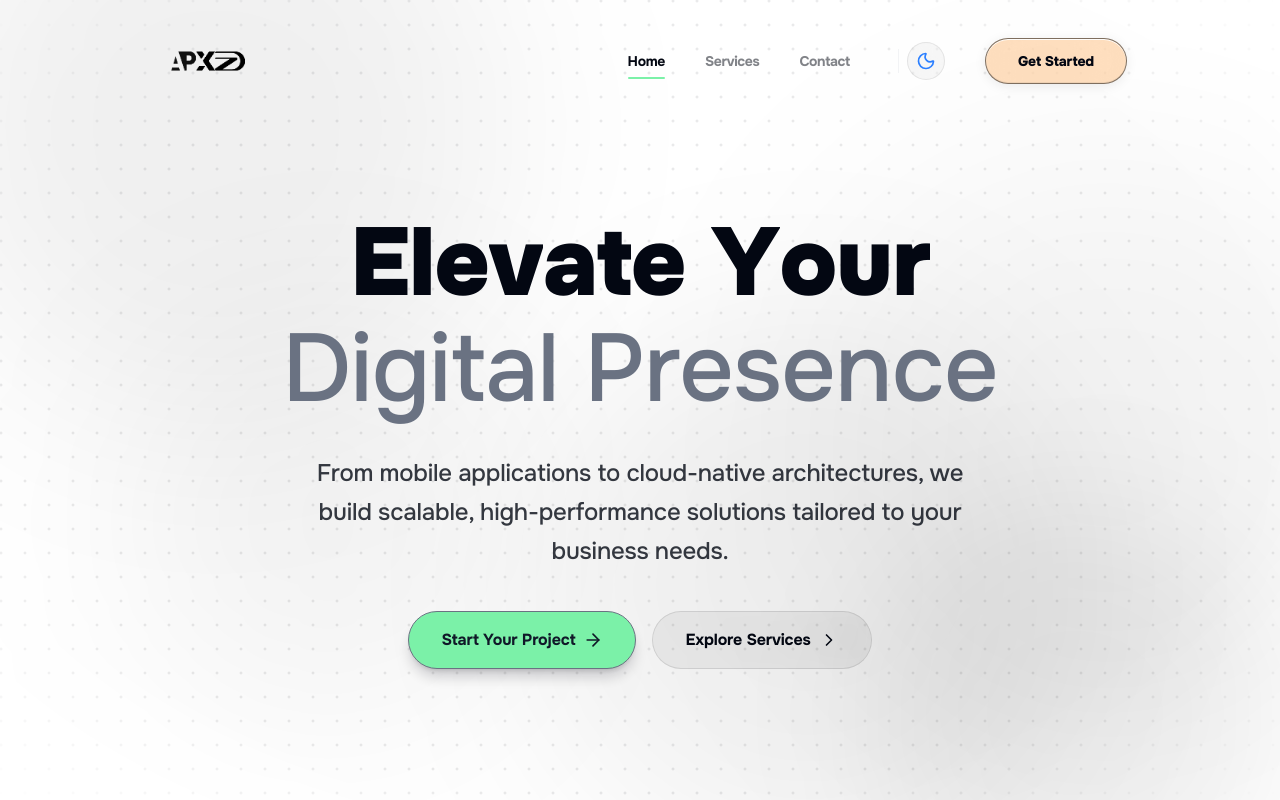
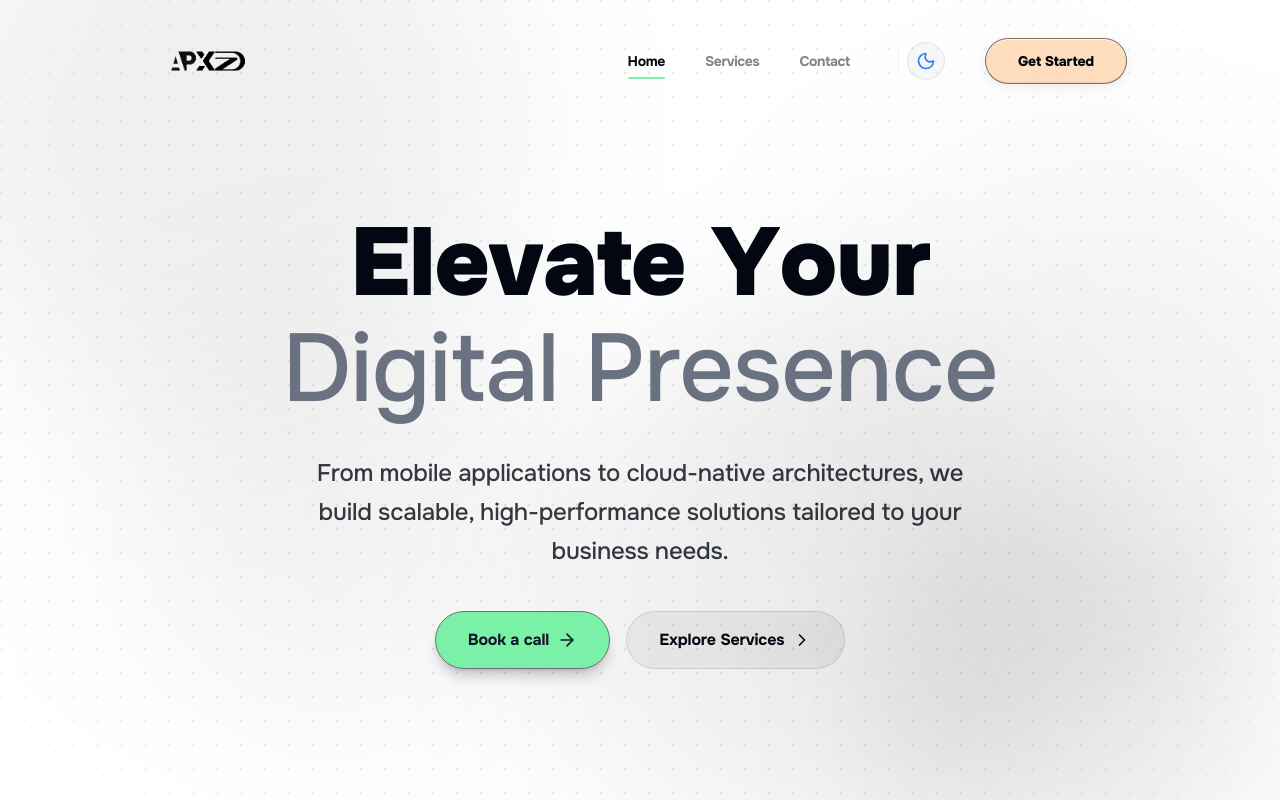
Before and after one commit to codered-26/apxzon, a React (Vite) app: page / in a window 1280 px wide. Shown: the top 800 px of the page. Built offline with nearby package versions, Linux system fonts and the light colour scheme.

Commit message:
fillout addded for a call

```diff
--- a/src/components/Hero.tsx
+++ b/src/components/Hero.tsx
@@ -24,15 +24,17 @@ const Hero: React.FC = () => {
             </p>
 
             <div className="flex flex-col sm:flex-row gap-4 justify-center px-4 sm:px-0">
-              <motion.button
+              <motion.a
+                href="https://forms.fillout.com/t/4yHG7x7K4Uus"
+                target="_blank"
+                rel="noopener noreferrer"
                 whileHover={{ scale: 1.05 }}
                 whileTap={{ scale: 0.95 }}
-                onClick={() => document.getElementById('contact')?.scrollIntoView({ behavior: 'smooth' })}
                 className="px-6 py-3.5 sm:px-8 sm:py-4 rounded-4xl bg-green-300 text-gray-900 font-bold flex items-center justify-center gap-2 group transition-all shadow-lg shadow-foreground/20 border-1 border-gray-500"
               >
-                Start Your Project
+                Book a call
                 <ArrowRight className="w-5 h-5 group-hover:translate-x-1 transition-transform" />
-              </motion.button>
+              </motion.a>
               <motion.button
                 whileHover={{ scale: 1.05 }}
                 whileTap={{ scale: 0.95 }}
--- a/src/components/Navbar.tsx
+++ b/src/components/Navbar.tsx
@@ -121,14 +121,16 @@ const Navbar: React.FC = () => {
             ))}
             <div className="h-6 w-px bg-border/50 mx-2" />
             <ThemeToggle />
-            <motion.button
+            <motion.a
+              href="https://forms.fillout.com/t/4yHG7x7K4Uus"
+              target="_blank"
+              rel="noopener noreferrer"
               whileHover={{ scale: 1.05 }}
               whileTap={{ scale: 0.95 }}
-              onClick={() => scrollToSection('contact')}
               className="px-6 lg:px-8 py-3 rounded-4xl liquid-glass-btn text-foreground text-sm font-extrabold shadow-xl"
             >
               Get Started
-            </motion.button>
+            </motion.a>
           </div>
 
           {/* Mobile Nav Right Side */}
@@ -161,12 +163,14 @@ const Navbar: React.FC = () => {
                 </button>
               ))}
               <hr className="border-border/30 my-2" />
-              <button
-                onClick={() => scrollToSection('contact')}
-                className="w-full py-4 rounded-2xl liquid-glass-btn text-foreground font-bold text-lg"
+              <a
+                href="https://forms.fillout.com/t/4yHG7x7K4Uus"
+                target="_blank"
+                rel="noopener noreferrer"
+                className="w-full py-4 rounded-2xl liquid-glass-btn text-foreground font-bold text-lg text-center"
               >
                 Get Started
-              </button>
+              </a>
             </div>
           </motion.div>
         )}
```
